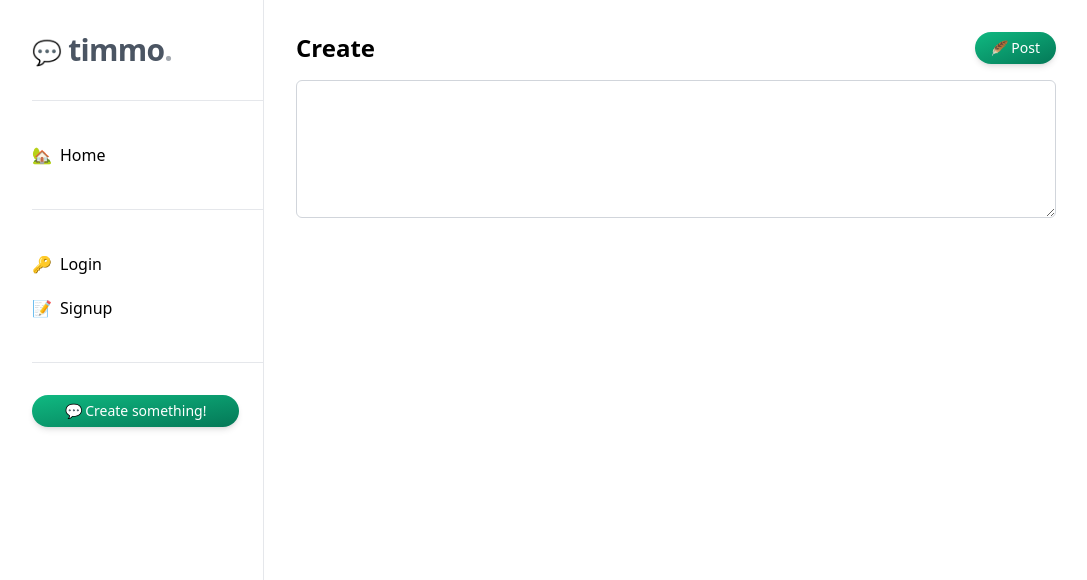
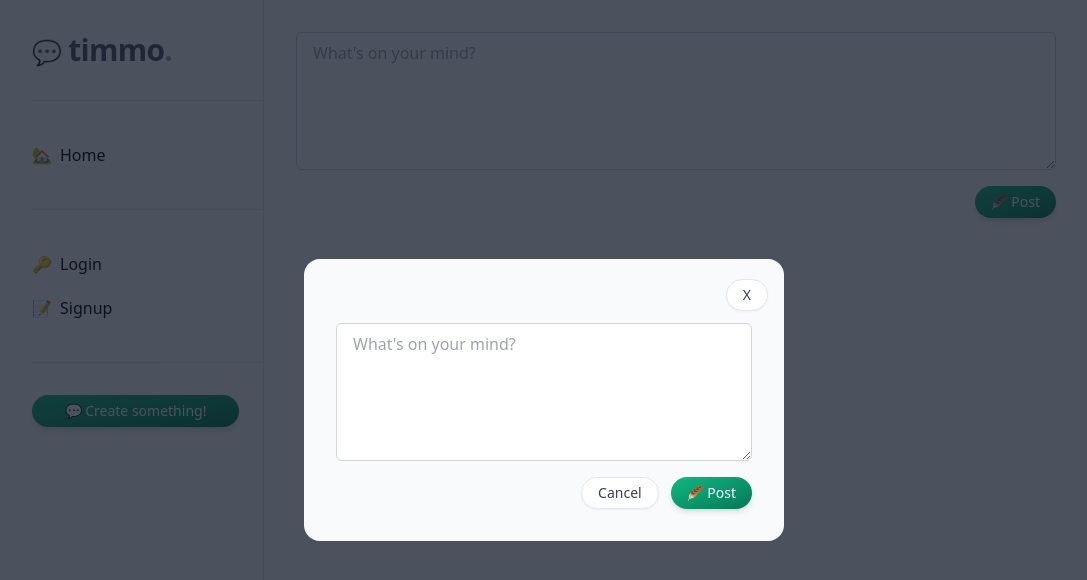
Before and after one commit to madebyfabian/zingio, a Nuxt app: page /p/create in a window 1280 px wide. Both pictures are taken after a click on the button "💬 Create something!". Shown: the top 580 px of the page, without its empty margins (96-1183 px from the left). Built offline with nearby package versions, Linux system fonts and the light colour scheme; no server answers.

Commit message:
feat: UI Stuff, created `UIDialog and `PostCreateDialog`

```diff
--- a/assets/css/tailwind.css
+++ b/assets/css/tailwind.css
@@ -10,6 +10,10 @@
 	body,
 	#__nuxt {
 		@apply min-h-screen;
+	}
+
+	* {
+		@apply outline-emerald-500 accent-emerald-500;
 	}
 
 	body {
--- a/components/Post.vue
+++ b/components/Post.vue
@@ -54,7 +54,7 @@
 						data-type="secondary"
 						class="gap-1"
 					>
-						🗑️ Löschen
+						🗑️ Delete
 					</button>
 				</div>
 			</nav>
--- /dev/null
+++ b/components/PostCreateDialog.vue
@@ -0,0 +1,57 @@
+<template>
+	<div>
+		<button class="w-full" @click="state.dialogOpen = true">
+			💬 Create something!
+		</button>
+		<UIDialog :isOpen="state.dialogOpen" @close="state.dialogOpen = false">
+			<div class="mt-8">
+				<PostCreateForm
+					hasCancelOption
+					@submit="handleSubmit"
+					@cancel="() => (state.dialogOpen = false)"
+				/>
+			</div>
+		</UIDialog>
+	</div>
+</template>
+
+<script lang="ts" setup>
+	import { useCurrentUserStore } from '@/stores/useCurrentUserStore'
+	import { PostState } from '@/components/PostCreateForm.vue'
+	const router = useRouter()
+	const currentUserStore = useCurrentUserStore()
+	const currentUser = computed(() => currentUserStore.currentUser)
+
+	definePageMeta({
+		middleware: 'auth',
+	})
+
+	const state = reactive({
+		dialogOpen: false,
+	})
+
+	const handleSubmit = async (postState: PostState) => {
+		const { data: newPost, error: newPostError } = await useFetch(
+			'/api/currentUserCreatePost',
+			{
+				method: 'POST',
+				// @ts-expect-error - this is a valid option
+				headers: useRequestHeaders(['cookies']),
+				body: {
+					post: {
+						authorUser: {
+							id: currentUser.value?.id,
+							authId: currentUser.value?.authId,
+						},
+						content: postState.content,
+					},
+				},
+			}
+		)
+		if (newPostError.value || !newPost.value) return console.error(newPostError)
+
+		state.dialogOpen = false
+
+		router.push(`/p/${newPost.value.id}`)
+	}
+</script>
--- a/components/PostCreateForm.vue
+++ b/components/PostCreateForm.vue
@@ -1,8 +1,13 @@
 <template>
 	<form @submit.prevent="() => emit('submit', postState)">
-		<div class="flex justify-between items-center">
-			<h1>Create</h1>
-			<div class="flex gap-3 items-center">
+		<textarea
+			v-model="postState.content"
+			placeholder="What's on your mind?"
+			rows="5"
+			class="w-full"
+		></textarea>
+
+		<div class="flex gap-3 mt-4 items-center justify-end">
 			<button
 				v-if="props.hasCancelOption"
 				@click="() => emit('cancel')"
@@ -14,13 +19,6 @@
 
 			<button type="submit">🪶 Post</button>
 		</div>
-		</div>
-
-		<textarea
-			v-model="postState.content"
-			rows="5"
-			class="mt-4 w-full"
-		></textarea>
 	</form>
 </template>
 
--- a/components/Sidebar.vue
+++ b/components/Sidebar.vue
@@ -15,7 +15,7 @@
 
 		<hr class="my-8" />
 
-		<h3 v-if="currentUser" class="mb-2">Hi, {{ currentUser.name }}👋</h3>
+		<h3 v-if="currentUser" class="mb-2">Hi, {{ currentUser.name }} 👋</h3>
 
 		<ul class="flex flex-col">
 			<template v-if="currentUser">
@@ -35,9 +35,7 @@
 		<hr class="my-8" />
 
 		<div class="pr-6">
-			<button class="w-full" @click="$router.push('/p/create')">
-				💬 Create something!
-			</button>
+			<PostCreateDialog />
 		</div>
 	</div>
 </template>
--- /dev/null
+++ b/components/UIDialog.vue
@@ -0,0 +1,42 @@
+<template>
+	<dialog ref="dialogEl" @close="handleClose">
+		<div class="absolute right-4 top-5">
+			<button @click="handleClose" type="button" data-type="secondary">
+				X
+			</button>
+		</div>
+
+		<div>
+			<slot />
+		</div>
+	</dialog>
+</template>
+
+<script setup lang="ts">
+	type Props = {
+		isOpen: boolean
+	}
+	const props = defineProps<Props>()
+	const emit = defineEmits(['close'])
+	const dialogEl = ref<null | HTMLDialogElement>(null)
+
+	const handleClose = () => {
+		dialogEl.value?.close()
+		emit('close')
+	}
+
+	watchEffect(() => {
+		if (props.isOpen) dialogEl.value?.showModal()
+		else handleClose()
+	})
+</script>
+
+<style lang="postcss">
+	dialog {
+		@apply rounded-2xl p-8 font-normal overflow-x-hidden overflow-y-auto bg-gray-50 w-[480px] max-w-full;
+
+		&::backdrop {
+			@apply bg-gray-900/75;
+		}
+	}
+</style>
--- a/pages/index.vue
+++ b/pages/index.vue
@@ -1,6 +1,6 @@
 <template>
 	<div>
-		<h1 class="mb-4">Welcome back, {{ currentUser?.name }}</h1>
+		<h1 class="mb-4">Hi, {{ currentUser?.name }} 👋</h1>
 
 		<PostList
 			v-if="data?.length"
```
Also changed, not shown: 1 other file (tests, documents, lock files or other folders). Lines whose indentation alone changed are shown as unchanged.
